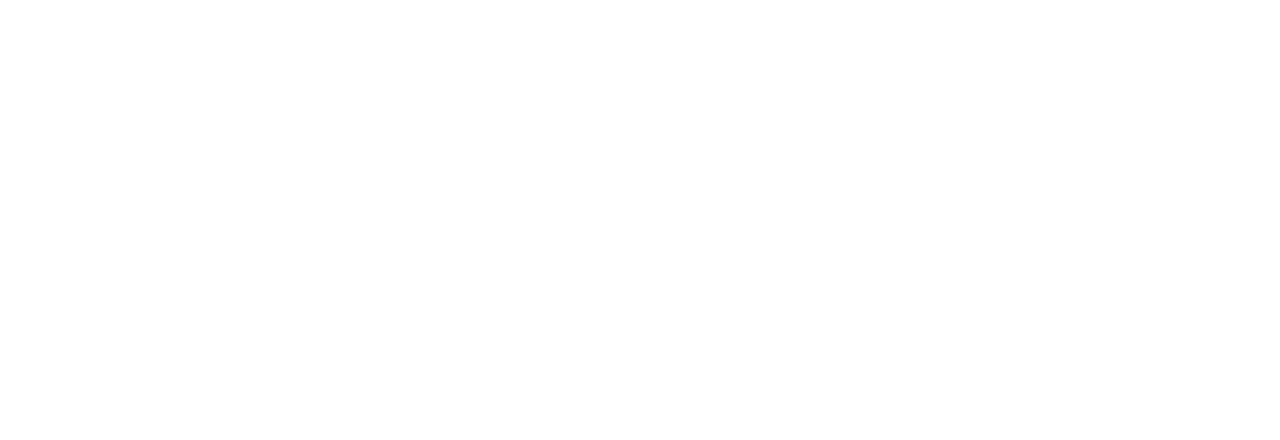
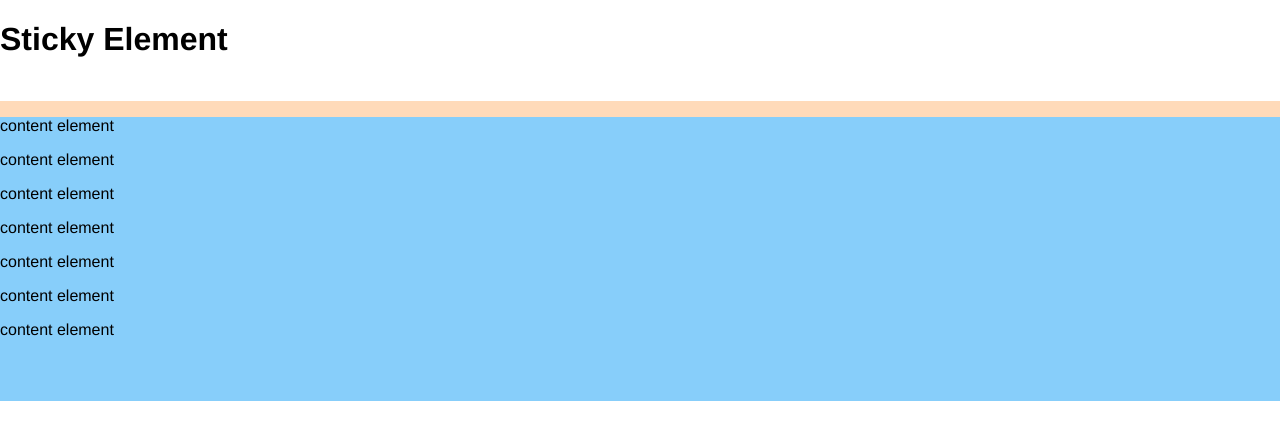
Before and after one commit to blaytenshi/vue-3-examples, a Vue app: page /sticky-element in a window 1280 px wide. Before the commit this address had no page. Shown: the top 440 px of the page. Built offline with nearby package versions, Linux system fonts and the light colour scheme.

Commit message:
Sticky Element example

```diff
--- a/src/router/routes.js
+++ b/src/router/routes.js
@@ -120,4 +120,10 @@
     displayName: "Basic Forms Validation",
     component: () => import("../views/basic-forms-validation/index.vue"),
   },
+  {
+    path: "/sticky-element",
+    name: "StickyElement",
+    displayName: "Sticky Element",
+    component: () => import("../views/sticky-element/index.vue"),
+  },
 ];
--- /dev/null
+++ b/src/views/sticky-element/index.vue
@@ -0,0 +1,48 @@
+<script setup>
+
+</script>
+
+<template>
+  <h1>Sticky Element<h1 /></h1>
+  <div class="container">
+    <div class="content-element">
+      <p>content element</p>
+      <p>content element</p>
+      <p>content element</p>
+      <p>content element</p>
+      <p>content element</p>
+      <p>content element</p>
+      <p>content element</p>
+    </div>
+    <div class="sticky-element">
+      sticky element
+    </div>
+    <div class="content-element">
+      <p>another content element</p>
+      <p>another content element</p>
+      <p>another content element</p>
+      <p>another content element</p>
+      <p>another content element</p>
+      <p>another content element</p>
+      <p>another content element</p>
+    </div>
+  </div>
+</template>
+
+<style scoped>
+.container {
+  height: 300px;
+  background-color: peachpuff;
+  overflow: auto;
+}
+.content-element {
+  height: 300px;
+  background-color: lightskyblue;
+}
+
+.sticky-element {
+  top: 0px; /* this will be 0px from the top of the .container element */
+  position: sticky;
+  background-color: lightgreen;
+}
+</style>
```
